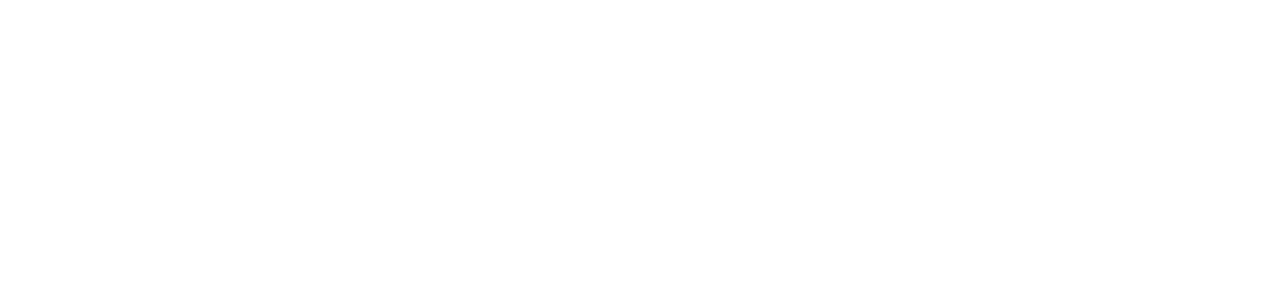
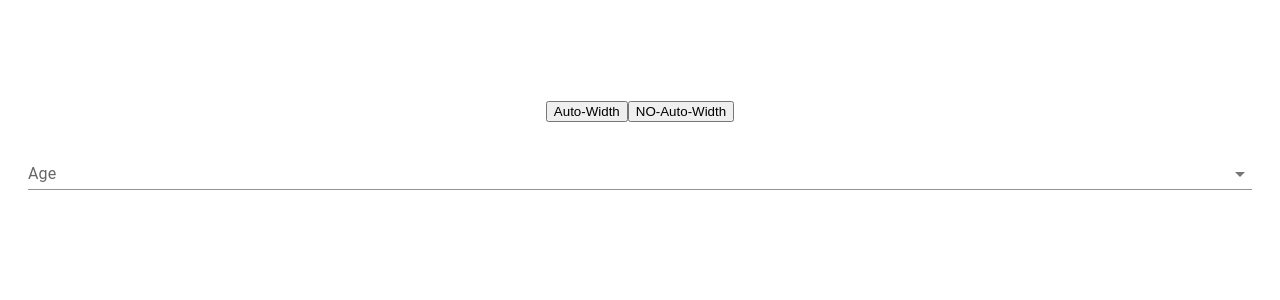
Before and after one commit to dogFootLog/comp-prj, a React (Create React App) app: page /dropdown in a window 1280 px wide. Before the commit this address had no page. Shown: the top 300 px of the page. Built offline with nearby package versions, Linux system fonts and the light colour scheme.

Commit message:
[220510] Dropdown 컴포넌트 개발

```diff
--- a/package.json
+++ b/package.json
@@ -4,6 +4,9 @@
   "private": true,
   "dependencies": {
     "@craco/craco": "^6.4.3",
+    "@emotion/react": "^11.9.0",
+    "@emotion/styled": "^11.8.1",
+    "@mui/material": "^5.7.0",
     "@reduxjs/toolkit": "^1.8.1",
     "@testing-library/jest-dom": "^5.14.1",
     "@testing-library/react": "^13.0.0",
--- /dev/null
+++ b/src/component/dropdown/Dropdown.jsx
@@ -0,0 +1,82 @@
+import { useState } from "react";
+import Box from "@mui/material/Box";
+import InputLabel from "@mui/material/InputLabel";
+import MenuItem from "@mui/material/MenuItem";
+import FormControl from "@mui/material/FormControl";
+import Select from "@mui/material/Select";
+import {
+  arrayOf,
+  bool,
+  func,
+  oneOf,
+  shape,
+  string,
+  number,
+  oneOfType,
+} from "prop-types";
+
+const Dropdown = ({
+  labelText,
+  items,
+  uiType = "standard",
+  autowidth = false,
+  onChange = null,
+}) => {
+  const [value, setValue] = useState("");
+  const handleChange = (e) => {
+    onChange && onChange(e);
+    setValue(e.target.value);
+  };
+  return (
+    <Box sx={autowidth ? {} : { m: 1, minWidth: 120 }}>
+      <FormControl
+        variant={uiType}
+        sx={autowidth ? { minWidth: 80 } : {}}
+        fullWidth={!autowidth}
+      >
+        <InputLabel
+          id={
+            autowidth
+              ? "demo-simple-select-autowidth-label"
+              : "demo-simple-select-label"
+          }
+        >
+          {labelText}
+        </InputLabel>
+        <Select
+          labelId={
+            autowidth
+              ? "demo-simple-select-autowidth"
+              : "demo-simple-select-label"
+          }
+          id={autowidth ? "demo-simple-select-autowidth" : "demo-simple-select"}
+          label={labelText}
+          onChange={handleChange}
+          value={value}
+          autoWidth={autowidth}
+        >
+          {items.map((item, idx) => (
+            <MenuItem key={idx} value={item.value}>
+              {item.label}
+            </MenuItem>
+          ))}
+        </Select>
+      </FormControl>
+    </Box>
+  );
+};
+
+Dropdown.propTypes = {
+  labelText: string,
+  items: arrayOf(
+    shape({
+      value: oneOfType([string, number]),
+      label: string,
+    })
+  ),
+  uiType: oneOf(["standard", "filled"]),
+  autowidth: bool,
+  onChange: func,
+};
+
+export default Dropdown;
--- /dev/null
+++ b/src/component/dropdown/index.js
@@ -0,0 +1,3 @@
+import Dropdown from "./Dropdown";
+
+export { Dropdown };
--- /dev/null
+++ b/src/pages/DropdownPage.jsx
@@ -0,0 +1,41 @@
+import { useState } from "react";
+import { Dropdown } from "@/component/dropdown";
+import { Page } from "@/layouts/page";
+import "./css/DropdownPage.css";
+
+const DropdownPage = () => {
+  const [value, setValue] = useState("");
+  const [autowidth, setAutowidth] = useState(false);
+  const items = [
+    { value: "10", label: "TEN" },
+    { value: "20", label: "TWENTY" },
+    { value: "30", label: "THIRTY" },
+  ];
+
+  const onChange = (e) => {
+    setValue(e.target.value);
+  };
+  return (
+    <section>
+      <Page>
+        <div className="button-wrap">
+          <button type="button" onClick={() => setAutowidth(true)}>
+            Auto-Width
+          </button>
+          <button type="button" onClick={() => setAutowidth(false)}>
+            NO-Auto-Width
+          </button>
+        </div>
+        <Dropdown
+          labelText="Age"
+          items={items}
+          onChange={onChange}
+          autowidth={autowidth}
+        />
+        {!!value && <h5>당신의 나이는 {value}살입니다</h5>}
+      </Page>
+    </section>
+  );
+};
+
+export default DropdownPage;
--- /dev/null
+++ b/src/pages/css/DropdownPage.css
@@ -0,0 +1,4 @@
+.button-wrap {
+  margin-top: 80px;
+  margin-bottom: 20px;
+}
--- a/src/routes/Routes.js
+++ b/src/routes/Routes.js
@@ -2,12 +2,14 @@
 import Home from "@/pages/Home";
 import CheckboxPage from "@/pages/CheckboxPage";
 import ModalSimplePage from "@/pages/ModalSimplePage";
+import DropdownPage from "../pages/DropdownPage";
 
 const Routes = () => {
   const route = [
     { path: "/", element: <Home /> },
     { path: "/checkbox", element: <CheckboxPage /> },
     { path: "/modalSimple", element: <ModalSimplePage /> },
+    { path: "/dropdown", element: <DropdownPage /> },
   ];
   const routes = useRoutes(route);
   return routes;
```
Also changed, not shown: .eslintrc.js, 1 other file (tests, documents, lock files or other folders).
